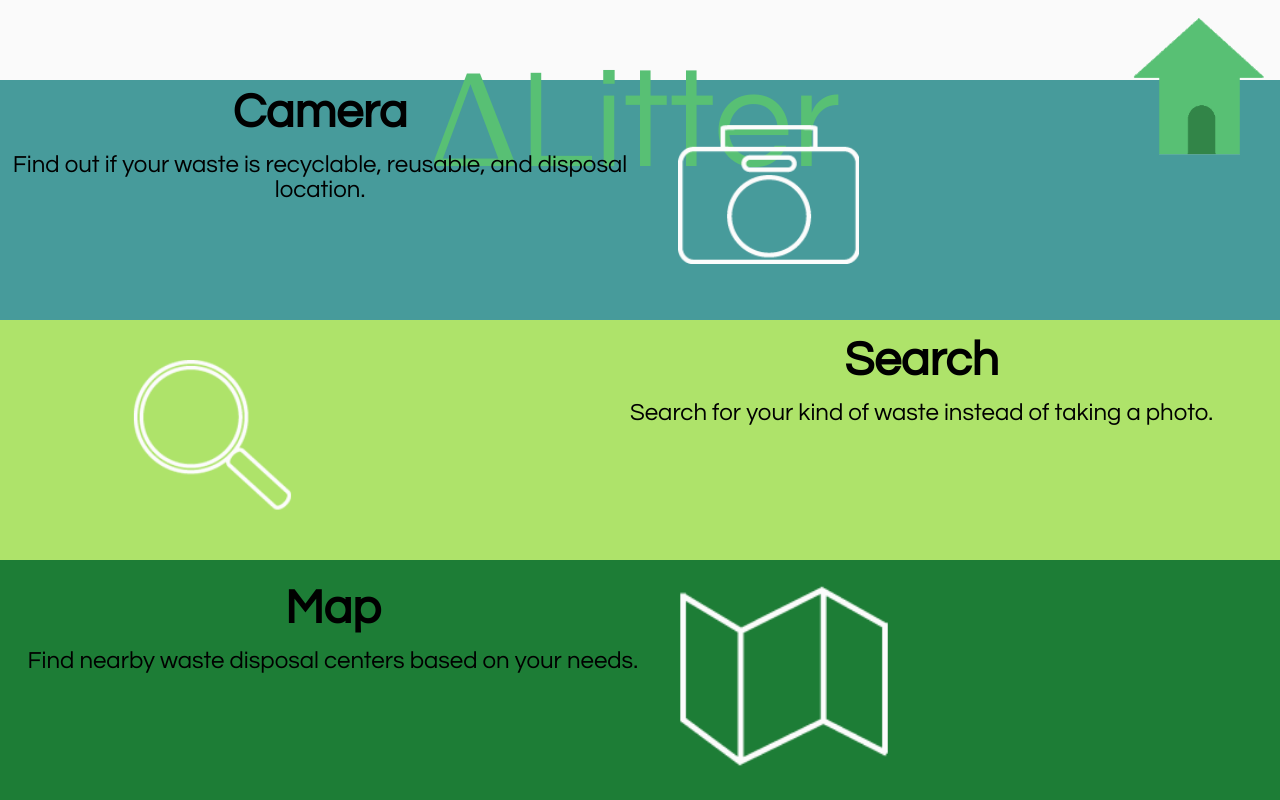
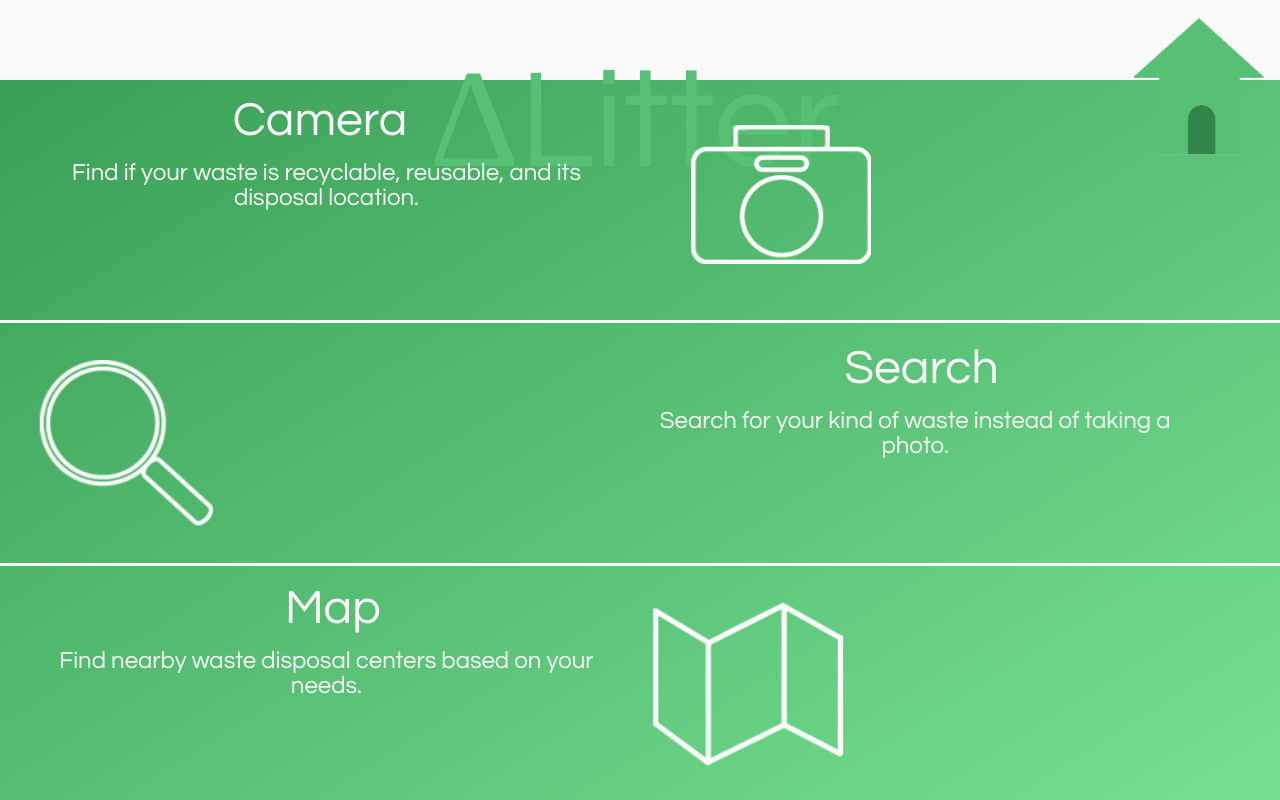
Before and after one commit to jeffreyL02/DeltaLitter, a plain HTML site: page public/Nav/nav.html in a window 1280 px wide. Drawn offline with Linux system fonts and the light colour scheme.

Commit message:
need to pull keiths grahics:

```diff
--- a/public/Nav/nav.css
+++ b/public/Nav/nav.css
@@ -1,65 +1,66 @@
+html, body {
+  margin: 0;
+  height: 100%;
+  overflow: hidden;
+  color: #fafafa;
+}
 .selection{
   height:30vh;
+  border-bottom: solid #fafafa 0.4vh;
 }
 .mainLogo{
   position: absolute;
 }
-#camera{
-  background-color: #479B9B;
-}
-#search{
-  background-color: #AEE36A;
-}
-#map{
-  background-color: #1D7D36;
-}
 #cameraImg{
   top: 15.5vh;
   height: 17.5vh;
-  left: 53vw;}
+  left: 54vw;
+}
 #seaImg{
   top: 45vh;
-  height: 19vh;
-  left: 9vw;
+  height: 21vh;
+  left: 1.5vw;
 }
 #mapImg{
-  height: 23vh;
-  top: 73vh;
-  left: 52vw;
+  height: 21vh;
+  top: 75vh;
+  left: 50vw;
 }
-.header {
+.header{
   position: absolute;
   font-family: "Century Gothic";
   font-size: 6vh;
   width: 50%;
   text-align: center;
+  font-weight: normal;
 }
 .desc {
   position: absolute;
   font-family: "Century Gothic";
-  width: 50%;
+  width: 45%;
   font-size: 3vh;
   text-align: center;
 }
 #camHead {
-  top: 11vh;
+  top: 12vh;
 }
 #seaHead{
   left: 47vw;
-  top: 42vh;
+  top: 43vh;
 }
 #mapHead{
   top: 73vh;
   left: 1vw;
 }
 #camDesc{
-  top: 19vh;
+  top: 20vh;
+  left: 3vw;
 }
 #seaDesc{
-  left: 47vw;
-  top: 50vh;
+  left: 49vw;
+  top: 51vh;
 }
 #mapDesc{
   top: 81vh;
-  left: 1vw;
+  left: 3vw;
 }
--- a/public/Nav/nav.html
+++ b/public/Nav/nav.html
@@ -15,7 +15,7 @@
       <div class="selection" id="camera">
         <h1 class="header" id="camHead">Camera</h1>
         <p class="desc" id="camDesc">
-          Find out if your waste is recyclable, reusable, and disposal location.
+          Find if your waste is recyclable, reusable, and its disposal location.
         </p>
         <img class="mainLogo" id="cameraImg" src="../Assets/camera.png"/>
       </div>
```
